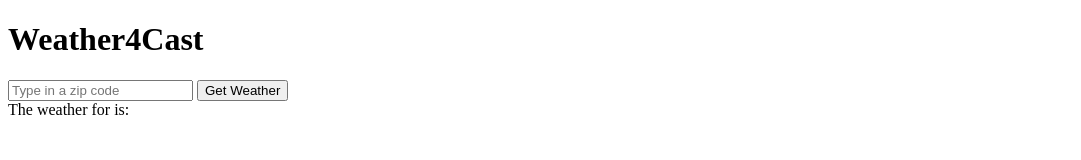
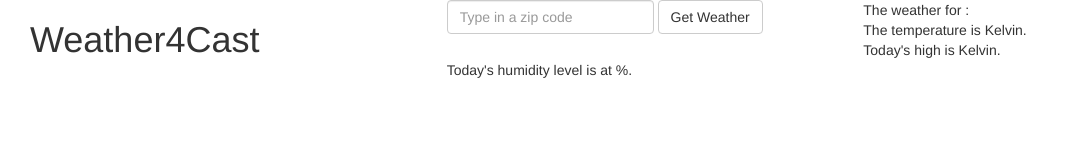
Before and after one commit to wired4code/MVP, a plain HTML site: page index.html in a window 1280 px wide. Shown: the whole page, without its empty margins (0-1081 px from the left). Drawn offline with nearby package versions, Linux system fonts and the light colour scheme; some packages are replaced by stand-ins of ours.

Commit message:
Add bootstrap and minimal styling

```diff
--- a/index.html
+++ b/index.html
@@ -3,6 +3,8 @@
 <head>
 
   <title>Weather4Cast</title>
+
+  <link rel="stylesheet" href="https://maxcdn.bootstrapcdn.com/bootstrap/3.3.6/css/bootstrap.min.css" integrity="sha384-1q8mTJOASx8j1Au+a5WDVnPi2lkFfwwEAa8hDDdjZlpLegxhjVME1fgjWPGmkzs7" crossorigin="anonymous">
 
   <script src="https://ajax.googleapis.com/ajax/libs/angularjs/1.4.5/angular.min.js"></script>
   <script src="https://code.angularjs.org/1.4.5/angular-route.js"></script>
@@ -13,19 +15,28 @@
 
 <body>
 
-  <div class="container" ng-controller="currentWeatherController">
-
-    <div class="title">
-      <h1>Weather4Cast</h1>
+  <div class="container-fluid" ng-controller="currentWeatherController">
+    <div class="row"></div>
+      <div class="col-md-4"><h1>Weather4Cast</h1></div>
+      <div class="col-md-4 input form-group form-inline">
+      <input class="form-control" type="text" ng-model="zipCode" placeholder="Type in a zip code"></input>
+      <button type="submit" class="btn btn-default">Get Weather</button>
     </div>
 
-    <div class="input">
-      <input type="text" ng-model="zipCode" placeholder="Type in a zip code"></input>
-      <button class="weatherButton">Get Weather</button>
+    <div class="col-md-4 weather-info">
+      The weather for {{ result.name }}:
     </div>
 
-    <div class="weather-info">
-      The weather for {{ result.name }} is:
+    <div class="col-md-4 weather-info">
+      The temperature is {{ result.main.temp }} Kelvin.
+    </div>
+
+    <div class="col-md-4 weather-info">
+      Today's high is {{ result.main.temp_max }} Kelvin.
+    </div>
+
+    <div class="col-md-4 weather-info">
+      Today's humidity level is at {{ result.main.humidity }}%.
     </div>
 
   </div>
```
